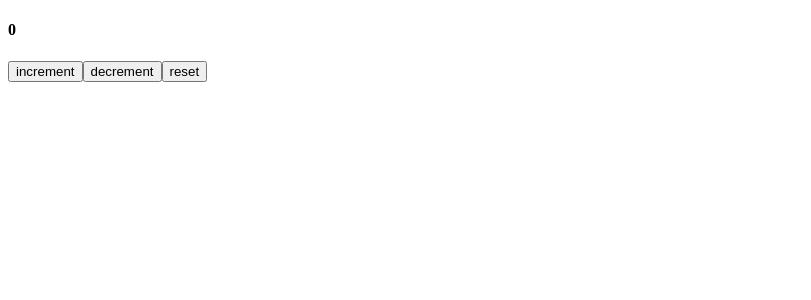
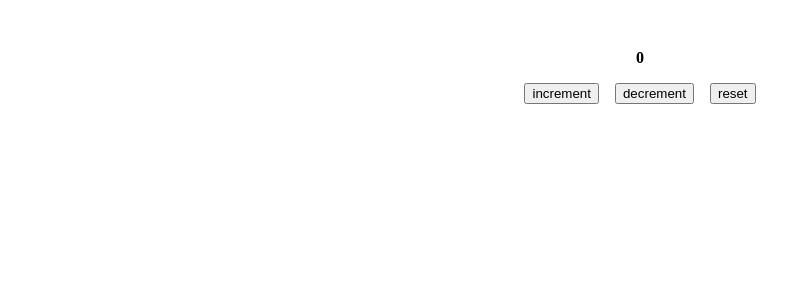
Before and after one commit to cesarcuadro/nextjs13-redux-toolkit, a Next.js app: page / in a window 1280 px wide. Shown: the top 300 px of the page, without its empty margins (0-811 px from the left). Built offline with nearby package versions, Linux system fonts and the light colour scheme.

Commit message:
added css

```diff
--- a/src/app/page.tsx
+++ b/src/app/page.tsx
@@ -9,11 +9,26 @@ export default function Home() {
   const dispatch = useAppDispatch() as Dispatch<AnyAction>;
 
   return (
-    <main>
-      <div>
-        <h4>{count}</h4>
+    <main
+      style={{
+        maxWidth: 1200,
+        marginInline: "auto",
+        padding: 20
+      }}
+    >
+      <div
+      style={{
+        marginBottom: "4rem",
+        textAlign: "center"
+      }}
+      >
+        <h4 style={{marginBottom: 16}}>{count}</h4>
         <button onClick={() => dispatch(increment())}>increment</button>
-        <button onClick={() => dispatch(decrement())}>decrement</button>
+        <button
+          onClick={() => dispatch(decrement())}
+          style={{marginInline: 16}}
+        >
+          decrement</button>
         <button onClick={() =>dispatch(reset())}>reset</button>
       </div>
     </main>
```
